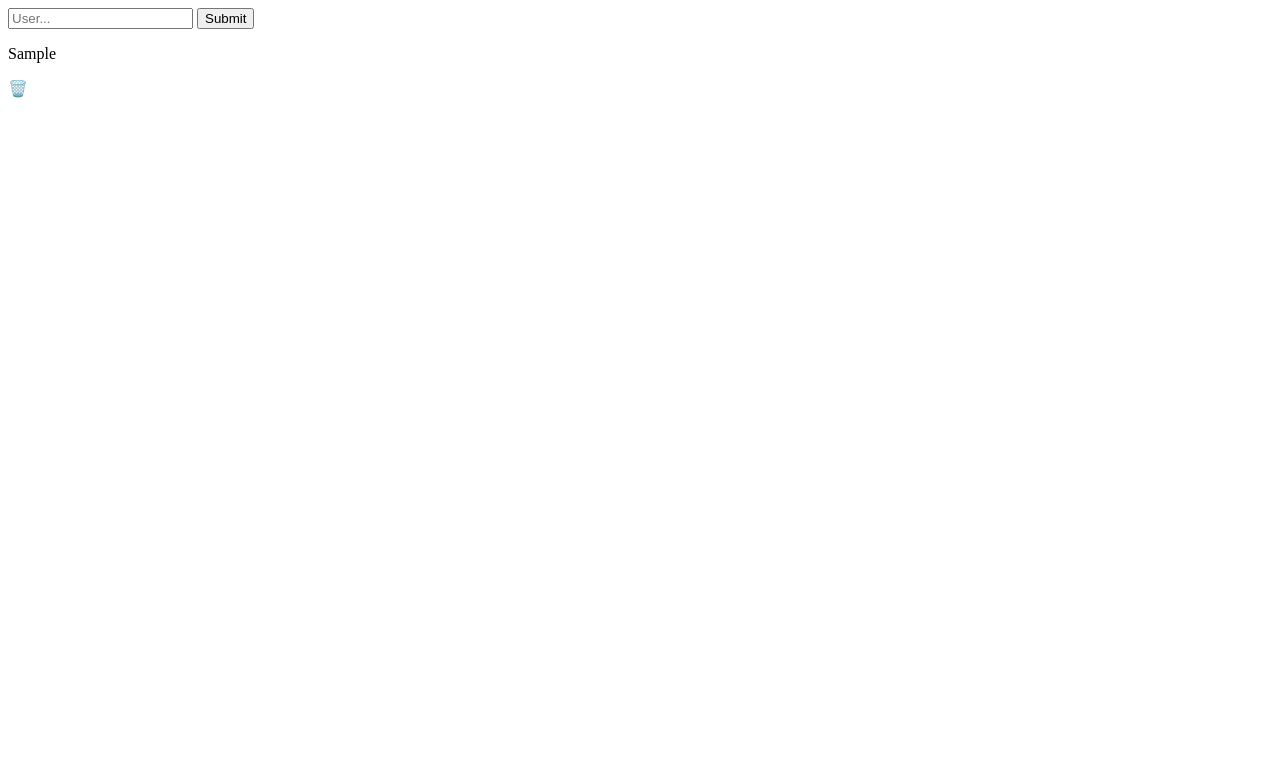
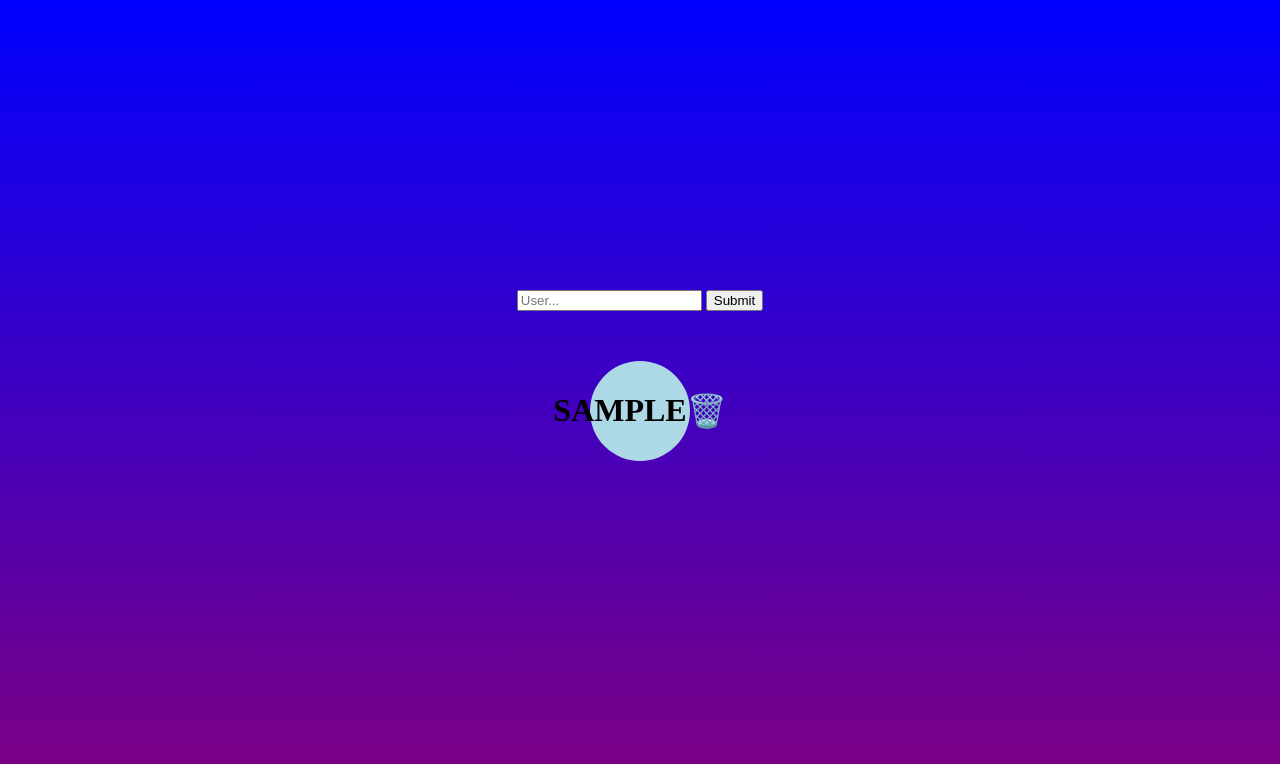
Before and after one commit to Enedev/PelisND, a website with bundled scripts: page index.html in a window 1280 px wide. Both pictures are taken after typing "Sample" into the empty fields and a click on the button "Submit". Built offline with nearby package versions, Linux system fonts and the light colour scheme.

Commit message:
Inicio de css

```diff
--- a/index.html
+++ b/index.html
@@ -4,6 +4,7 @@
     <meta charset="UTF-8">
     <meta http-equiv="X-UA-Compatible" content="IE=edge">
     <meta name="viewport" content="width=device-width, initial-scale=1.0">
+    <link rel="stylesheet" href="style.css">
     <title>Oop page</title>
 </head>
 <body>
--- /dev/null
+++ b/style.css
@@ -0,0 +1,65 @@
+body {
+    background: linear-gradient(to bottom, blue, purple);
+    display: flex;
+    flex-direction: column;
+    align-items: center;
+    justify-content: center;
+    height: 100vh;
+    margin: 0;
+}
+
+.container {
+    display: flex;
+    flex-direction: column;
+    align-items: center;
+}
+
+.users {
+    position: relative;
+    display: flex;
+    justify-content: center;
+    align-items: center;
+    width: 100px;
+    height: 100px;
+    border-radius: 50%;
+    margin: 50px;
+    font-size: 32px;
+    font-weight: bold;
+    text-transform: uppercase;
+    cursor: pointer;
+    transition: opacity 0.3s ease;
+}
+
+.users:nth-child(odd) {
+    background-color: lightblue;
+}
+
+.users:nth-child(even) {
+    background-color: lightcoral;
+}
+
+.users:hover {
+    opacity: 0.5;
+}
+
+.users::after {
+    content: attr(data-name);
+    position: absolute;
+    bottom: -30px;
+    left: 50%;
+    transform: translateX(-50%);
+    background-color: rgba(0, 0, 0, 0.8);
+    color: white;
+    padding: 5px 10px;
+    font-size: 14px;
+    font-weight: normal;
+    border-radius: 4px;
+    opacity: 0;
+    visibility: hidden;
+    transition: opacity 0.3s ease, visibility 0.3s ease;
+}
+
+.users:hover::after {
+    opacity: 1;
+    visibility: visible;
+}
```
